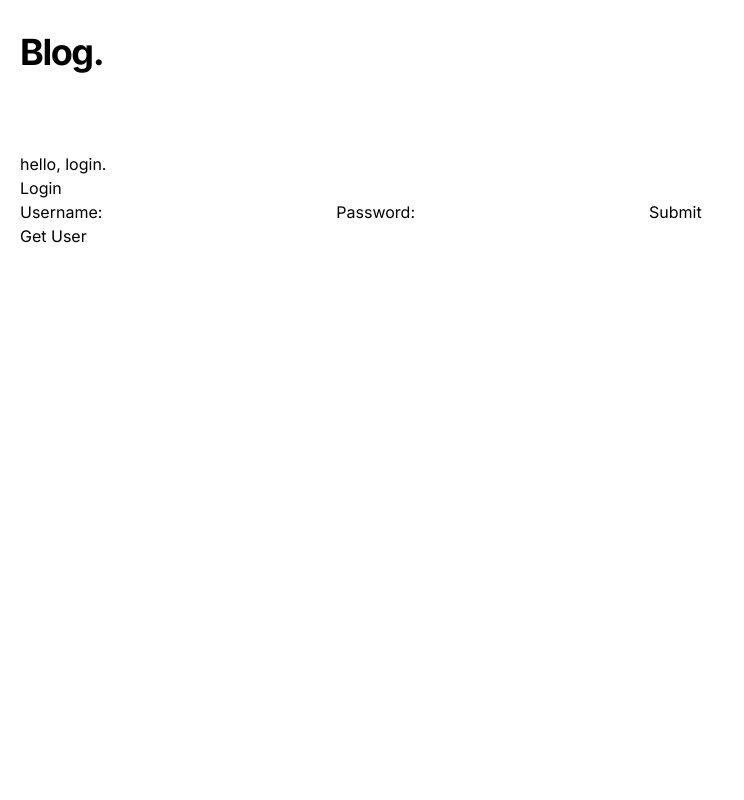
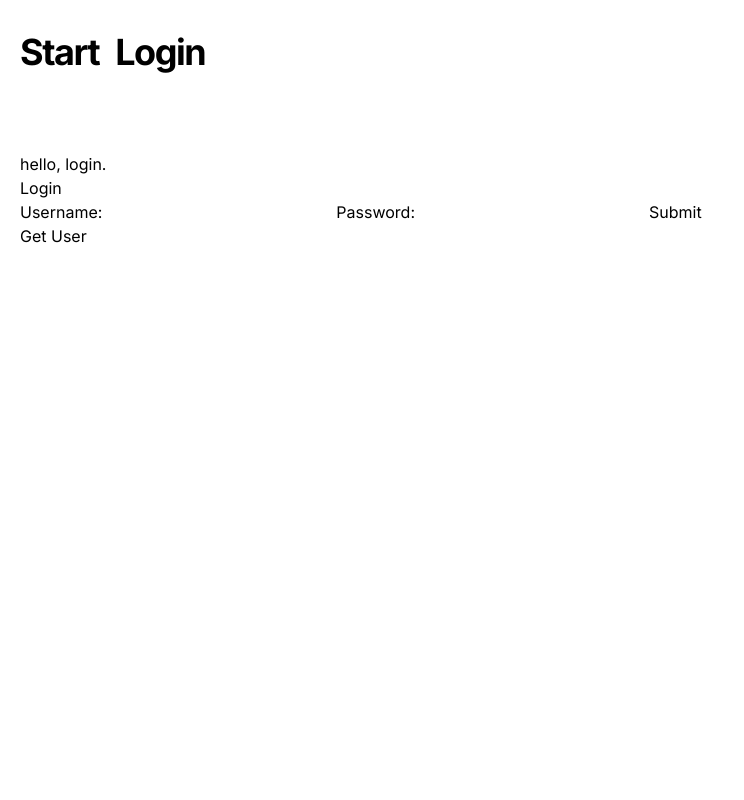
Before and after one commit to joelbitar/innovation-platform, a Next.js app in the folder frontend/: page /login in a window 1280 px wide. Shown: the top 800 px of the page, without its empty margins (0-744 px from the left). Built offline with nearby package versions, Linux system fonts and the light colour scheme.

Commit message:
feat: Yeah, seems to work now

```diff
--- a/frontend/src/app/_components/header.tsx
+++ b/frontend/src/app/_components/header.tsx
@@ -4,9 +4,11 @@ const Header = () => {
   return (
     <h2 className="text-2xl md:text-4xl font-bold tracking-tight md:tracking-tighter leading-tight mb-20 mt-8 flex items-center">
       <Link href="/" className="hover:underline">
-        Blog
+        Start
       </Link>
-      .
+      <Link href="/login/" className="hover:underline ml-4">
+        Login
+      </Link>
     </h2>
   );
 };
--- a/frontend/src/app/_components/intro.tsx
+++ /dev/null
@@ -1,21 +0,0 @@
-import { CMS_NAME } from "@/lib/constants";
-
-export function Intro() {
-  return (
-    <section className="flex-col md:flex-row flex items-center md:justify-between mt-16 mb-16 md:mb-12">
-      <h1 className="text-5xl md:text-8xl font-bold tracking-tighter leading-tight md:pr-8">
-        Blog.
-      </h1>
-      <h4 className="text-center md:text-left text-lg mt-5 md:pl-8">
-        A statically generated blog example using{" "}
-        <a
-          href="https://nextjs.org/"
-          className="underline hover:text-blue-600 duration-200 transition-colors"
-        >
-          Next.js
-        </a>{" "}
-        and {CMS_NAME}.
-      </h4>
-    </section>
-  );
-}
--- a/frontend/src/app/layout.tsx
+++ b/frontend/src/app/layout.tsx
@@ -6,8 +6,6 @@ import cn from "classnames";
 //import { ThemeSwitcher } from "./_components/theme-switcher";
 
 import "./globals.css";
-import {logger} from "@/lib/auth";
-import {SWRConfig} from "swr";
 
 const inter = Inter({ subsets: ["latin"] });
 
@@ -62,10 +60,8 @@ export default function RootLayout({
       <body
         className={cn(inter.className, "dark:bg-slate-900 dark:text-slate-400")}
       >
-        <SWRConfig value={{ fetcher: logger }}>
-            <div className="min-h-screen">{children}</div>
-            <Footer />
-        </SWRConfig>
+         <div className="min-h-screen">{children}</div>
+         <Footer />
       </body>
     </html>
   );
--- a/frontend/src/app/login/login_form.tsx
+++ b/frontend/src/app/login/login_form.tsx
@@ -1,15 +1,17 @@
 'use client';
 
-import {useEffect} from "react";
 import {useState} from "react";
 import {apiClient} from "@/lib/apiClient";
 import {login} from "@/lib/auth";
 
 
 export default function LoginForm() {
+    const [username, setUsername] = useState('')
+    const [password, setPassword] = useState('')
+
     const handleOnSubmit = () => {
         console.log('submit')
-        login('joel', 'joel').then(
+        login(username, password).then(
             (data) => {
                 console.log(data)
             },
@@ -25,11 +27,15 @@ export default function LoginForm() {
             <form>
                 <label>
                     Username:
-                    <input type="text" name="username"/>
+                    <input type="text" name="username"
+                            onChange={(e) => setUsername(e.target.value)}
+                    />
                 </label>
                 <label>
                     Password:
-                    <input type="password" name="password"/>
+                    <input type="password" name="password"
+                            onChange={(e) => setPassword(e.target.value)}
+                    />
                 </label>
                 <button type="submit"
                         onClick={(e) => {
--- a/frontend/src/app/login/page.tsx
+++ b/frontend/src/app/login/page.tsx
@@ -2,21 +2,16 @@
 
 import Container from "@/app/_components/container";
 import Header from "@/app/_components/header";
-import {useEffect} from "react";
-import {logger} from "@/lib/auth";
-import {SWRConfig} from "swr";
 import LoginForm from "@/app/login/login_form";
 
 export default async function LoginPage(props: Params) {
     return (
         <main>
-            <SWRConfig value={{fetcher: logger}}>
-                <Container>
-                    <Header/>
-                    hello, login.
-                    <LoginForm/>
-                </Container>
-            </SWRConfig>
+            <Container>
+                <Header/>
+                hello, login.
+                <LoginForm/>
+            </Container>
         </main>
     );
 }
--- a/frontend/src/app/page.tsx
+++ b/frontend/src/app/page.tsx
@@ -1,191 +1,12 @@
 import Container from "@/app/_components/container";
-import {HeroPost} from "@/app/_components/hero-post";
-import {Intro} from "@/app/_components/intro";
-import {MoreStories} from "@/app/_components/more-stories";
-import {getAllPosts} from "@/lib/api";
-import {logger} from "@/lib/auth";
-import {SWRConfig} from "swr";
-
-/*
-axios.interceptors.request.use(
-  (config) => {
-    return new Promise((resolve, reject) => {
-      // Access token
-      let token = localStorage.getItem('access-token');
-      let languageCode = localStorage.getItem('language')
-
-      config.headers = {
-        ...config.headers,
-        ...{
-          'Accept-Language': languageCode ?? 'en'
-        }
-      }
-
-      // No token at all resolve the promise directly thus making the request
-      // This is done for all requests, so we will try to make the real request if there is no token.
-      // This should only happen if the user has never logged in the site and is requesting some page.
-      if (!token) {
-        return resolve(config);
-      }
-
-      // Either just make the request as is, or try to refresh token and then make the request
-      if (!isExpired(token) || config.url.startsWith('/api/auth/')) {
-        // This request is to /api/auth/* OR has a valid token.
-
-        // Adding header, Authorization: Bearer [Token]
-        config.headers.Authorization = 'Bearer ' + token;
-
-        // Enable original request to be dispatched
-        resolve(config);
-      } else {
-        // Try to refresh to access token and then make the original requuest.
-
-        // What if refresh token is expired?
-        let refresh_token = localStorage.getItem("refresh-token");
-
-        // Old Login.
-        // If the refresh token is invalid we are pretty much screwed.
-        // We will try to make the original request. It will return a 401 and the redirect-to-login interceptor
-        // will take care of the rest.
-        if (isExpired(refresh_token)) {
-          return resolve(config);
-        }
-
-        // Queueing this request.
-        store.refresh_token_requests_waiting.push(
-          {
-            'axios_config': config,
-            'resolve_func': resolve,
-            'reject_func': reject,
-            'queued_date': new Date(),
-          }
-        )
-
-        if (store.refresh_token_request_in_flight === true) {
-          // There are requests in flight, we will wait for them
-          return null
-        }
-
-        // Enabling the refresh_token_request_in_flight variable, will prevent more token refresh requests
-        store.refresh_token_request_in_flight = true
-
-        // Refresh the access token.
-        axios.post(
-          '/api/auth/token/refresh/',
-          {
-            "refresh": refresh_token,
-          }
-        ).then(
-          (response) => {
-            // Token is refreshed and everything is a-ok.
-            const new_access_token = response.data.access;
-
-            // Setting the new access tokens in localStorage for later use
-            localStorage.setItem("access-token", new_access_token);
-            localStorage.setItem("refresh-token", response.data.refresh);
-
-            // Resolve all the other ones that are backed up, including the original request
-            let backed_up_request
-            while ((backed_up_request = store.refresh_token_requests_waiting.shift()) !== undefined) {
-
-              // If the request is Older than 2 seconds, just ignore it.
-              if (!backed_up_request.queued_date.getTime() > (new Date().getTime() - 2000)) {
-                console.error('Request is to old, ignoring it.', backed_up_request.axios_config.url)
-                backed_up_request.reject_func(backed_up_request.axios_config)
-                continue
-              }
-
-              // Set new access token
-              backed_up_request.axios_config.headers.Authorization = 'Bearer ' + new_access_token;
-
-              // resolve the config, will execute the request.
-              backed_up_request.resolve_func(backed_up_request.axios_config)
-            }
-          },
-          (error) => {
-            // Seems to be an error with the refresh of tokens, we should clear the access and refresh tokens.
-            localStorage.setItem("access-token", "");
-            localStorage.setItem("refresh-token", "");
-
-            console.error('Error when trying to refresh token')
-
-            // dispatch original request
-            // perhaps we should reject the request and redirect the user?
-            resolve(config);
-          }
-        ).finally(() => {
-          // Reset the refresh token in flight variable. Since we are done with that.
-          store.refresh_token_request_in_flight = false
-        });
-      }
-    })
-  }
-);
-
-axios.interceptors.response.use(
-  (response) => {
-    return response
-  },
-  (error) => {
-    // error
-    if (error.response.hasOwnProperty('data') && error.response.data.hasOwnProperty('detail')) {
-      console.log(
-        'Error in response',
-        error.response.data.detail
-      )
-    }
-
-    // In the case of DRP_ERROR is returned, set it in the store so it can be picked up.
-    if(error.response.hasOwnProperty('data') && error.response.data.hasOwnProperty('error_type') && error.response.data.error_type === 'DRP_ERROR') {
-      console.error('DRP_ERROR', error.response.data)
-      store.drp_error_from_request_response = error.response.data
-    }
-
-    if (error.response.hasOwnProperty('config') && error.response.config.hasOwnProperty('url')) {
-      // If unauthorized and doing anything except auth we should clear the tokens and redirect to log in
-      if (error.response.status === 401 && !error.response.config.url.startsWith("/api/auth/")) {
-        localStorage.setItem("access-token", "");
-        localStorage.setItem("refresh-token", "");
-
-        let redirect = ""
-        if (window.location.pathname !== "/") {
-          redirect = "?redirect=" + window.location.pathname
-        }
-
-        // Redirect users to the login page with redirect path.
-        window.location.href = "/login/" + redirect
-      }
-    }
-
-    return Promise.reject(error);
-  }
-);
-
-*/
+import Header from "@/app/_components/header";
 
 export default function Index() {
-    const allPosts = getAllPosts();
-
-    const heroPost = allPosts[0];
-
-    const morePosts = allPosts.slice(1);
-
     return (
         <main>
-            <SWRConfig value={{fetcher: logger}}>
-                <Container>
-                    <Intro/>
-                    <HeroPost
-                        title={heroPost.title}
-                        coverImage={heroPost.coverImage}
-                        date={heroPost.date}
-                        author={heroPost.author}
-                        slug={heroPost.slug}
-                        excerpt={heroPost.excerpt}
-                    />
-                    {morePosts.length > 0 && <MoreStories posts={morePosts}/>}
-                </Container>
-            </SWRConfig>
+            <Container>
+                <Header />
+            </Container>
         </main>
     );
 }
--- a/frontend/src/lib/auth.ts
+++ b/frontend/src/lib/auth.ts
@@ -1,21 +1,6 @@
 'use client';
 
 import {apiClient, setAccessToken, setRefreshToken} from "@/lib/apiClient";
-
-export function logger(useSWRNext) {
-  return (key, fetcher, config) => {
-    // Add logger to the original fetcher.
-    const extendedFetcher = (...args) => {
-      console.log('SWR Request:', key)
-      return fetcher(...args)
-    }
-
-    // Execute the hook with the new fetcher.
-    return useSWRNext(key, extendedFetcher, config)
-  }
-
-}
-
 
 export function login(username, password) {
   return new Promise((resolve, reject) => {
```
